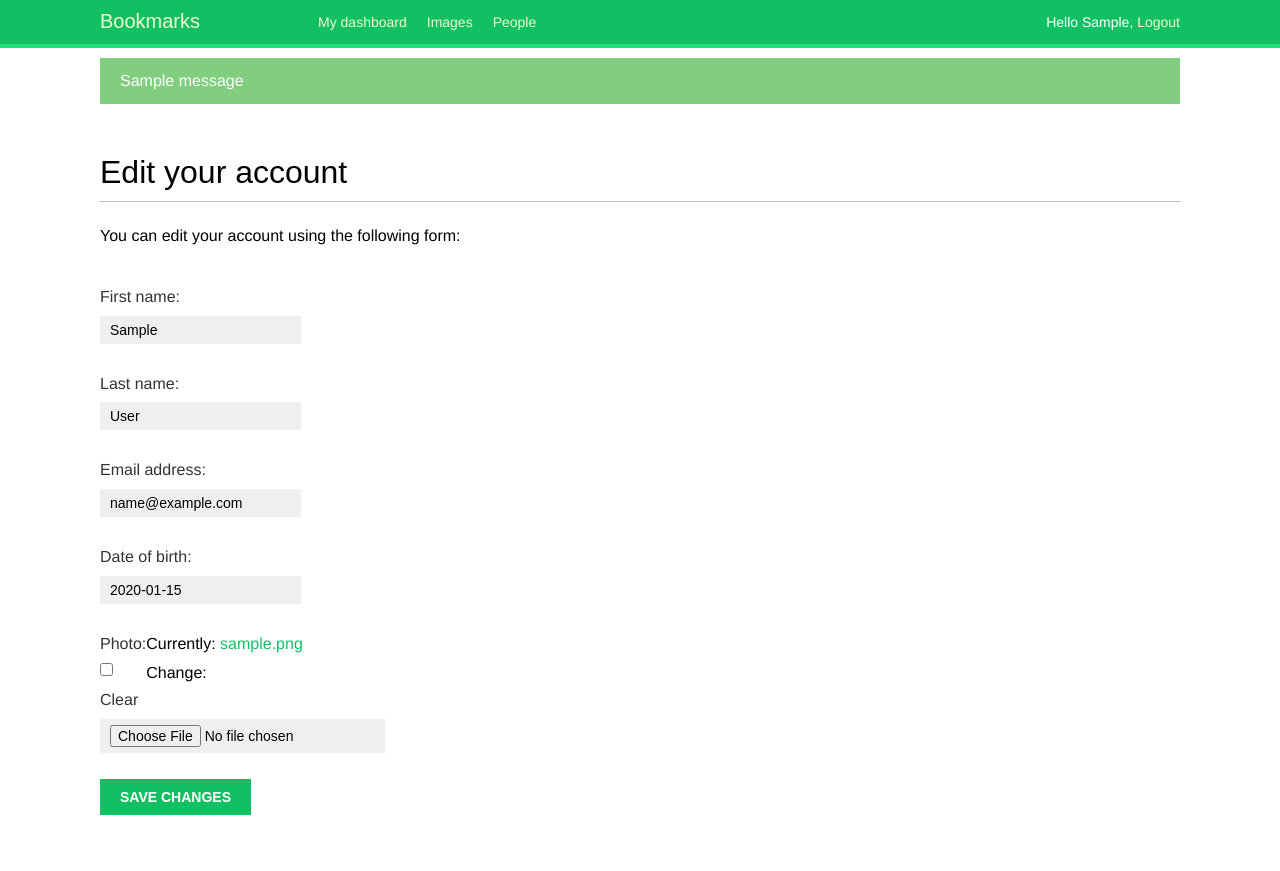
After one commit to shikerby/dpeng, a Django app: page /account/edit/ in a window 1280 px wide. The commit adds this page. Run offline with Django 3.2, Linux system fonts and the light colour scheme; a user stored in the database is signed in; tables that the repository leaves empty hold one stand-in row (values such as "Sample post"); one stand-in notice (Sample message) is shown; some web fonts are replaced.

Commit message:
add profile

```diff
--- a/account/forms.py
+++ b/account/forms.py
@@ -1,5 +1,6 @@
 from django import forms
 from django.contrib.auth.models import User
+from .models import Profile
 
 
 class LoginForm(forms.Form):
@@ -22,3 +23,15 @@ class UserRegistrationForm(forms.ModelForm):
         if cd['password'] != cd['password2']:
             raise forms.ValidationError('Passwords don\'t match.')
         return cd['password2']
+
+
+class UserEditForm(forms.ModelForm):
+    class Meta:
+        model = User
+        fields = ('first_name', 'last_name', 'email')
+
+
+class ProfileEditForm(forms.ModelForm):
+    class Meta:
+        model = Profile
+        fields = ('date_of_birth', 'photo')
--- a/account/models.py
+++ b/account/models.py
@@ -1,3 +1,11 @@
 from django.db import models
+from django.conf import settings
 
-# Create your models here.
+
+class Profile(models.Model):
+    user = models.OneToOneField(settings.AUTH_USER_MODEL, on_delete=models.CASCADE)
+    date_of_birth = models.DateField(blank=True, null=True)
+    photo = models.ImageField(upload_to='users/%Y/%m/%d', blank=True)
+
+    def __str__(self):
+        return 'Profile for user {}'.format(self.user.username)
--- a/account/templates/account/dashboard.html
+++ b/account/templates/account/dashboard.html
@@ -2,5 +2,8 @@
 {% block title %}Dashboard{% endblock %}
 {% block content %}
 <h1>Dashboard</h1>
-<p>Welcome to your dashboard.</p>
+<p>Welcome to your dashboard.
+    You can <a href="{% url "edit" %}">edit your profile</a>
+    or <a href="{% url "password_change" %}">change your password</a>.
+</p>
 {% endblock %}
--- /dev/null
+++ b/account/templates/account/edit.html
@@ -0,0 +1,12 @@
+{% extends 'base.html' %}
+{% block title %}Edit your account{% endblock %}
+{% block content %}
+    <h1>Edit your account</h1>
+    <p>You can edit your account using the following form:</p>
+    <form action="." method="post" enctype="multipart/form-data">
+        {{ user_form.as_p }}
+        {{ profile_form.as_p }}
+        {% csrf_token %}
+        <p><input type="submit" value="Save changes"></p>
+    </form>
+{% endblock %}
--- a/account/templates/base.html
+++ b/account/templates/base.html
@@ -32,6 +32,16 @@
             {% endif %}
         </span>
     </div>
+    {% if messages %}
+    <ul class="messages">
+        {% for message in messages %}
+        <li class="{{ message.tags }}">
+            {{ message|safe }}
+            <a href="#" class="close"> </a>
+        </li>
+        {% endfor %}
+    </ul>
+    {% endif %}
     <div id="content">
         {% block content %}{% endblock %}
     </div>
--- a/account/urls.py
+++ b/account/urls.py
@@ -6,4 +6,5 @@ urlpatterns = [
     path('dashboard/', views.dashboard, name='dashboard'),
     path('', include('django.contrib.auth.urls')),
     path('register/', views.register, name='register'),
+    path('edit/', views.edit, name='edit')
 ]
--- a/account/views.py
+++ b/account/views.py
@@ -2,7 +2,9 @@ from django.http import HttpResponse
 from django.shortcuts import render
 from django.contrib.auth import authenticate, login
 from django.contrib.auth.decorators import login_required
-from .forms import LoginForm, UserRegistrationForm
+from .forms import LoginForm, UserRegistrationForm, UserEditForm, ProfileEditForm
+from .models import Profile
+from django.contrib import messages
 
 
 def register(request):
@@ -16,6 +18,7 @@ def register(request):
                 user_form.cleaned_data['password'])
             # Save the User object
             new_user.save()
+            profile = Profile.objects.create(user=new_user)
             return render(request,
                          'account/register_done.html',
                          {'new_user': new_user})
@@ -47,3 +50,21 @@ def user_login(request):
 @login_required
 def dashboard(request):
     return render(request, 'account/dashboard.html', {'section': 'dashboard'})
+
+
+@login_required
+def edit(request):
+    if request.method == 'POST':
+        user_form = UserEditForm(instance=request.user, data=request.POST)
+        profile_form = ProfileEditForm(instance=request.user.profile, data=request.POST, files=request.FILES)
+        if user_form.is_valid() and profile_form.is_valid():
+            user_form.save()
+            profile_form.save()
+            messages.success(request, 'Profile updated successfully')
+        else:
+            messages.error(request, 'Error updating your profile')
+    else:
+        user_form = UserEditForm(instance=request.user)
+        profile_form = ProfileEditForm(instance=request.user.profile)
+
+    return render(request, 'account/edit.html', {'user_form': user_form, 'profile_form': profile_form})
--- a/bookmarks/settings.py
+++ b/bookmarks/settings.py
@@ -137,3 +137,7 @@ EMAIL_HOST_USER = 'shikerby@qq.com'
 EMAIL_HOST_PASSWORD = 'hksexebqbseqbhcf'
 EMAIL_PORT = 587
 EMAIL_USE_TLS = True
+
+
+MEDIA_URL = '/media/'
+MEDIA_ROOT = os.path.join(BASE_DIR, 'media/')
--- a/bookmarks/urls.py
+++ b/bookmarks/urls.py
@@ -15,9 +15,14 @@ Including another URLconf
 """
 from django.contrib import admin
 from django.urls import include, path
+from django.conf import settings
+from django.conf.urls.static import static
 
 
 urlpatterns = [
     path('admin/', admin.site.urls),
     path('account/', include('account.urls')),
 ]
+
+if settings.DEBUG:
+    urlpatterns += static(settings.MEDIA_URL, document_root=settings.MEDIA_ROOT)
```
Also changed, not shown: account/admin.py (+7 -1 lines), account/migrations/0001_initial.py (added), media/users/2018/09/18/hdImg_db5b85aded549d19bf5eb369480ecd13.jpg (added).
